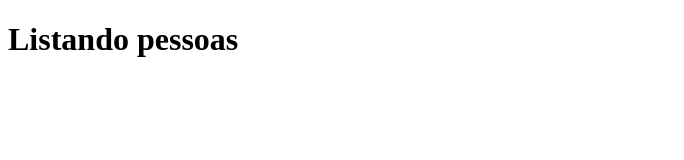
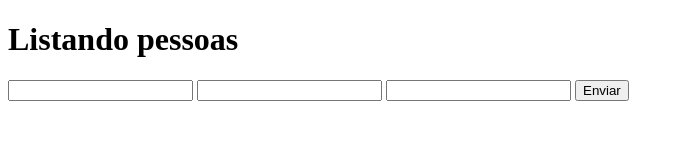
Before and after one commit to guilhermeterenciani/projeto1021-a, a plain HTML site: page web/index.html in a window 1280 px wide. Shown: the whole page, without its empty margins (0-684 px from the left). Drawn offline with Linux system fonts and the light colour scheme.

Commit message:
Formulário de cadastro no front end

```diff
--- a/web/index.html
+++ b/web/index.html
@@ -11,6 +11,19 @@
 
     <ul id="pessoas">
     </ul>
+    <!-- Se eu vou fazer um cadastro de pessoas, o que eu devo fazer? -->
+    <!-- Passo 1: preciso criar um formulário -->
+    <!-- Passo 2: Precisamos pegar os dados digitados no forms
+         quando o usuário clicar no botão de enviar.
+    -->
+    <!-- Passo 3:Usar o FETCH para a API salvar os dados -->
+    <form action="" id="form-cadastro" class="form-cadastro">
+        <input type="text" name="id" id="id">
+        <input type="text" name="nome" id="nome">
+        <input type="text" name="idade" id="idade">
+        <button type="submit">Enviar</button>
+    </form>
+
     <script>
         fetch("http://localhost:3000")
             .then(resposta=>resposta.json())
```
